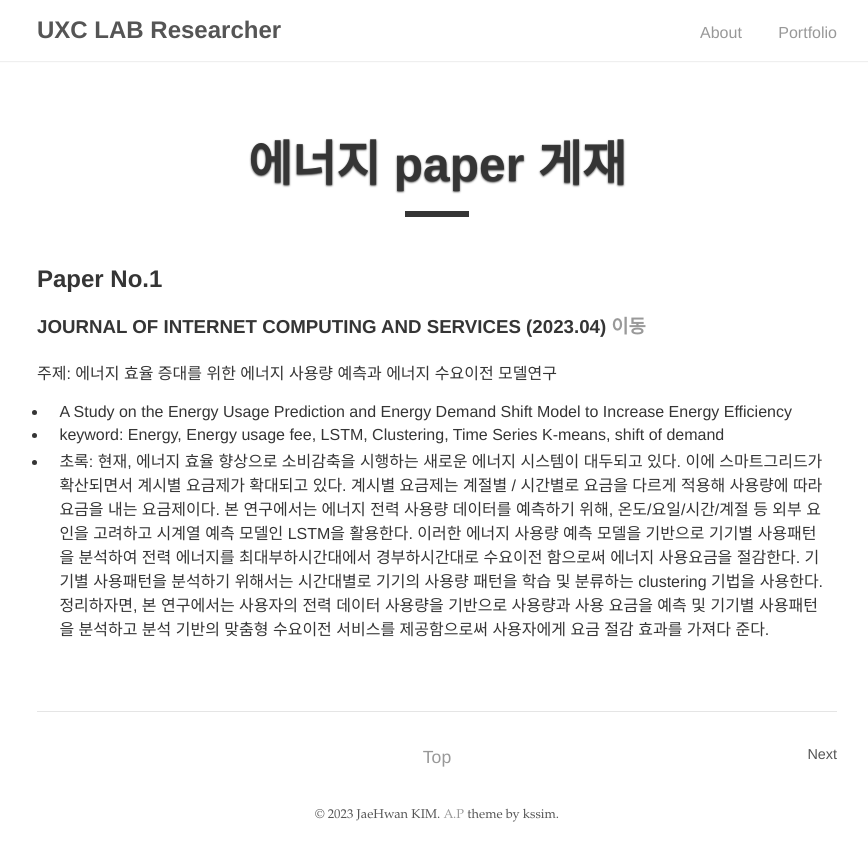
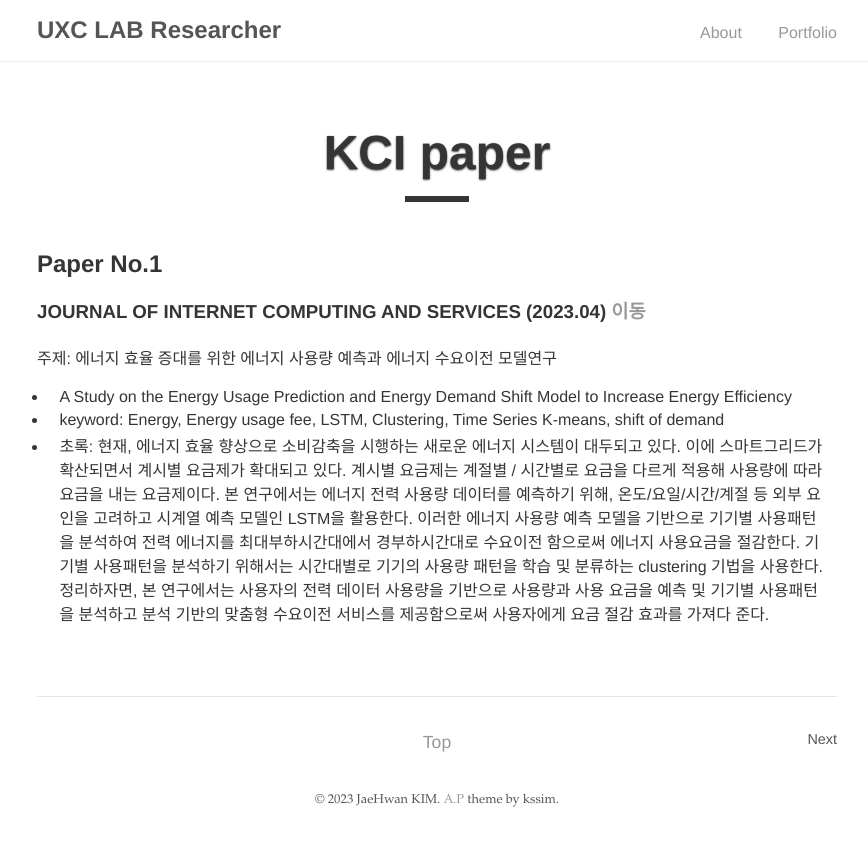
Before and after one commit to kjhwan98/kjhwan98.github.io, a Jekyll site: the page built from _posts/2023-04-01-Paper.md, in a window 1280 px wide. Shown: the top 861 px of the page, without its empty margins (203-1071 px from the left). Built offline with Jekyll 4.4.1, drawn with Linux system fonts in a browser that asks for light colours.

Commit message:
Update 2023-04-01-Paper.md

```diff
--- a/_posts/2023-04-01-Paper.md
+++ b/_posts/2023-04-01-Paper.md
@@ -1,7 +1,7 @@
 ---
 layout: post
-title: "에너지 paper 게재"
-info: "KCI 등재(JICS)"
+title: "KCI paper"
+info: "JICS"
 tech: "python"
 type: G
 ---
```
